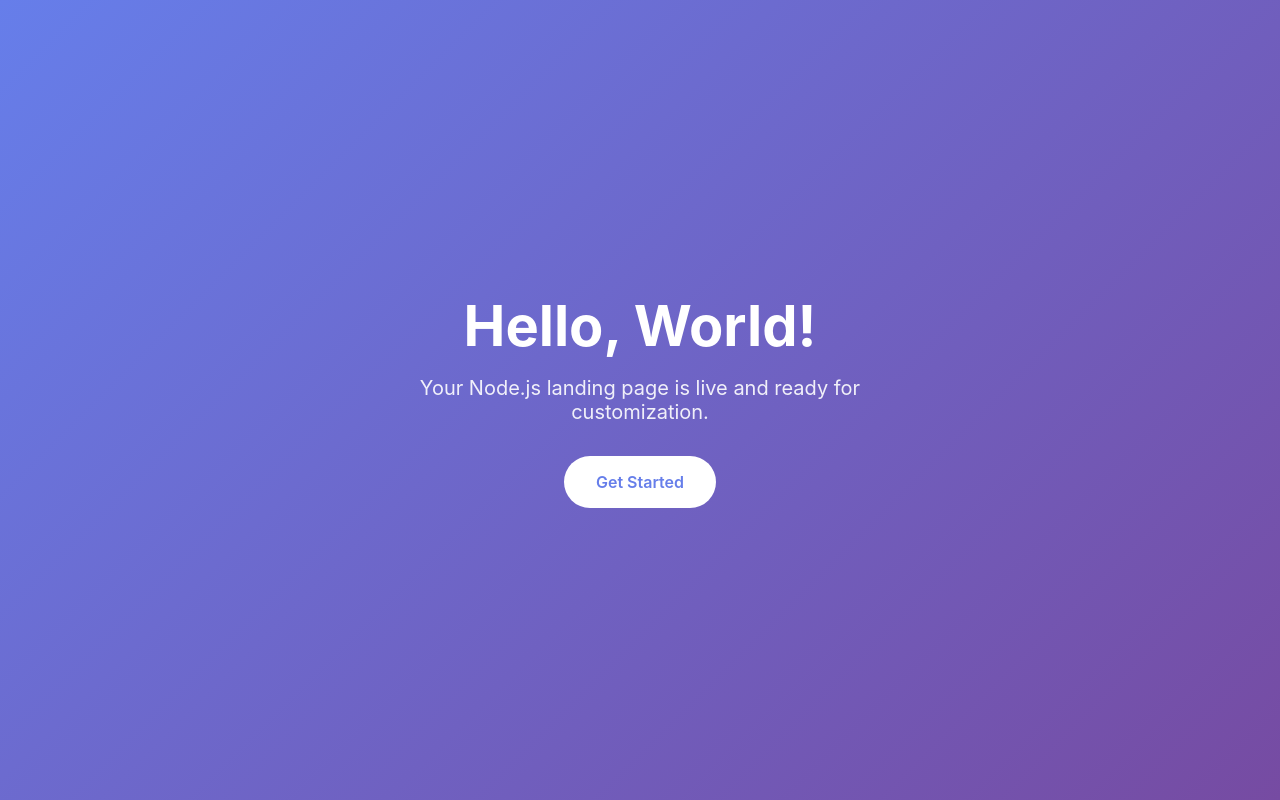
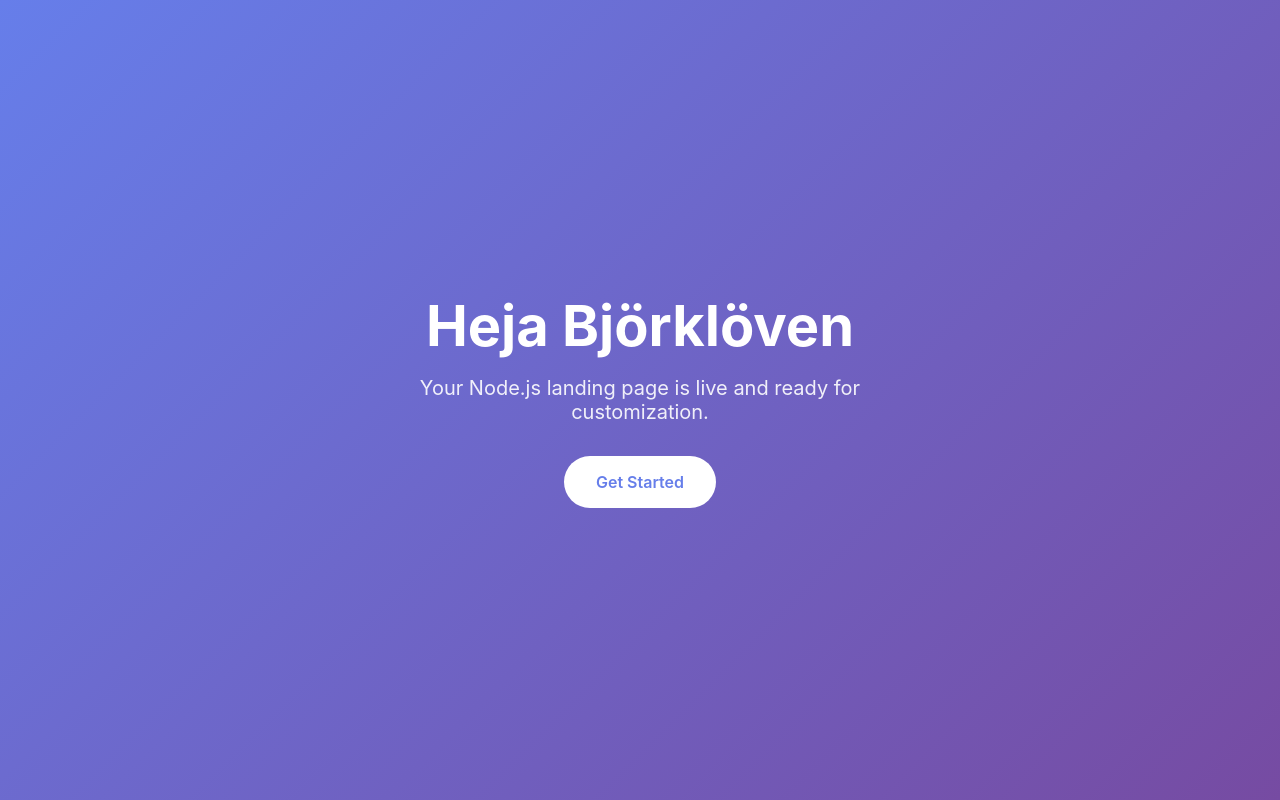
Before and after one commit to birme/osc-skills-stest, a website: page public/index.html in a window 1280 px wide. Drawn offline with Linux system fonts and the light colour scheme.

Commit message:
feat: update headline from Hello World to Heja Björklöven (Closes #402) (#1)
Co-authored-by: SDLC Agent <sdlc-agent@osaas.io>

```diff
--- a/public/index.html
+++ b/public/index.html
@@ -53,7 +53,7 @@
 </head>
 <body>
   <div class="container">
-    <h1>Hello, World!</h1>
+    <h1>Heja Björklöven</h1>
     <p>Your Node.js landing page is live and ready for customization.</p>
     <a href="#" class="btn">Get Started</a>
   </div>
```
